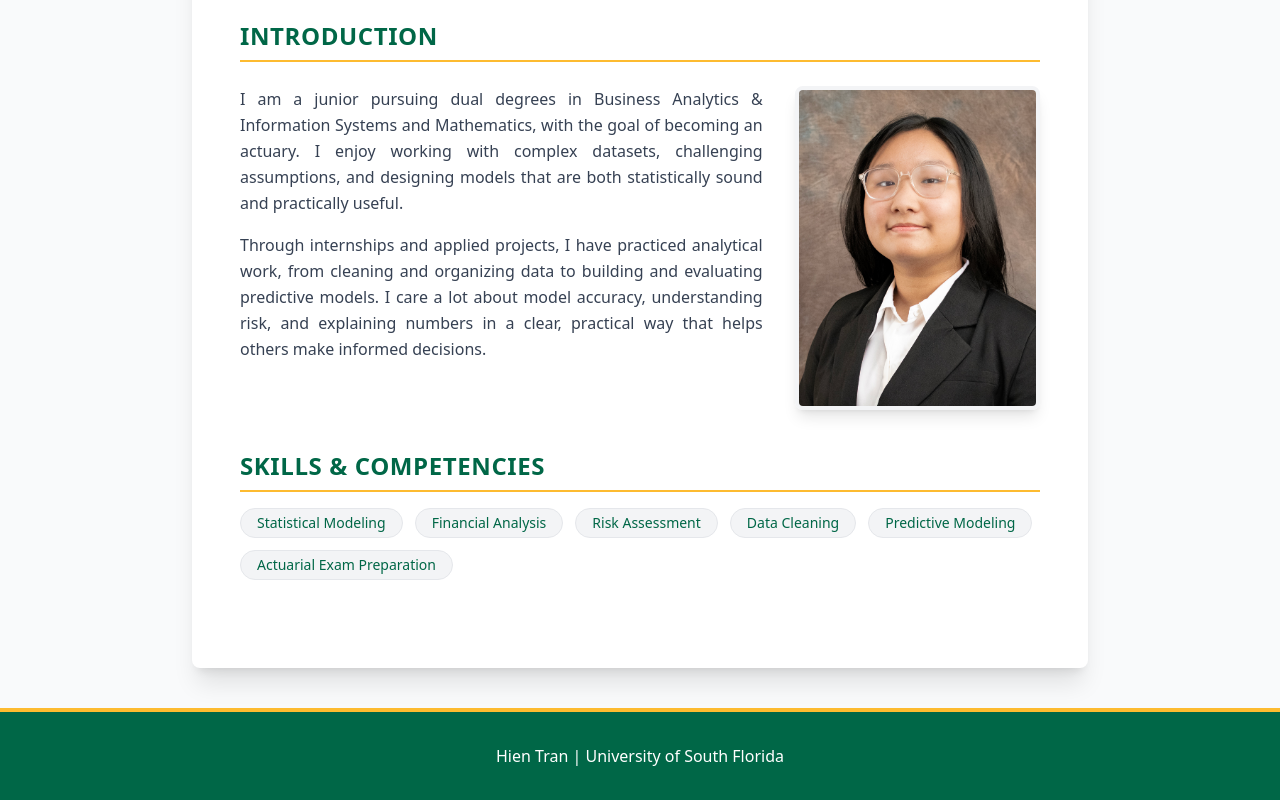
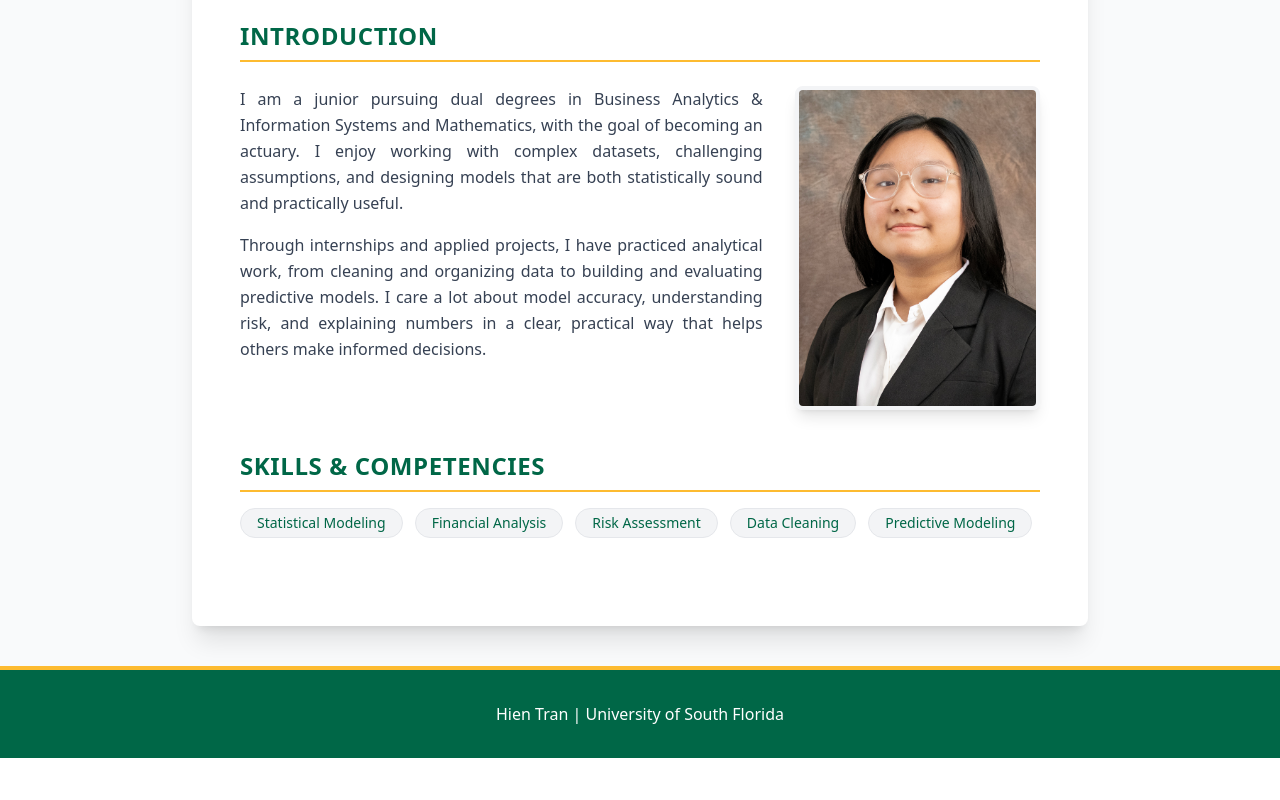
Before and after one commit to hientran20040303/nextjs-resume, a Next.js app: page / in a window 1280 px wide. Shown: the part 471-1271 px from the top of the page. After the commit the page ends 1229 px from the top, so only its background shows below. Built offline with nearby package versions, Linux system fonts and the light colour scheme.

Commit message:
Update resume content in page.js

```diff
--- a/src/app/page.js
+++ b/src/app/page.js
@@ -60,7 +60,7 @@ export default function Home() {
             Skills & Competencies
           </h2>
           <div className="flex flex-wrap gap-3">
-            {['Statistical Modeling', 'Financial Analysis', 'Risk Assessment', 'Data Cleaning', 'Predictive Modeling', 'Actuarial Exam Preparation'].map((skill) => (
+            {['Statistical Modeling', 'Financial Analysis', 'Risk Assessment', 'Data Cleaning', 'Predictive Modeling'].map((skill) => (
               <span key={skill} className="bg-gray-100 text-[#006747] px-4 py-1 rounded-full border border-gray-200 text-sm font-medium">
                 {skill}
               </span>
```
